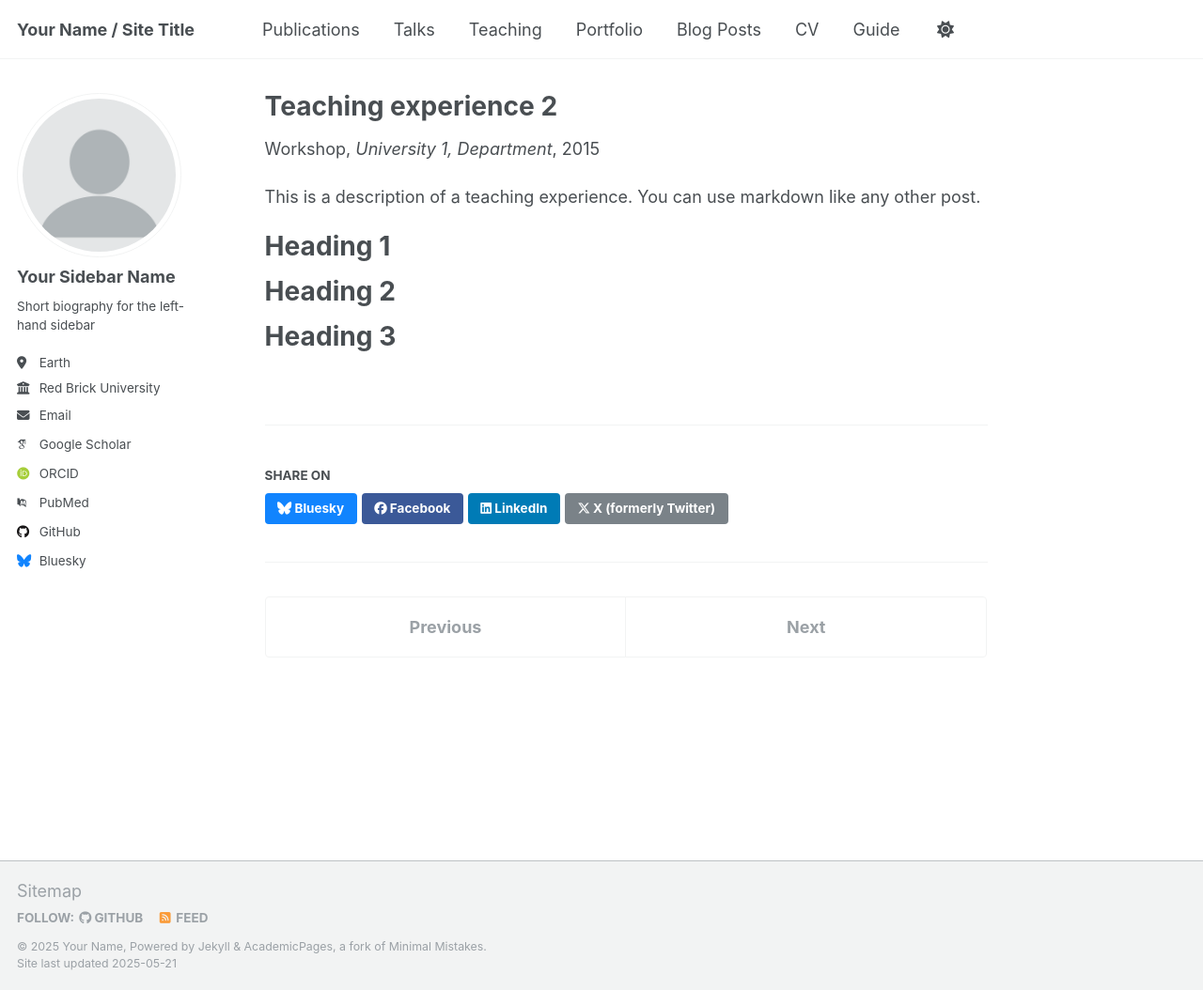
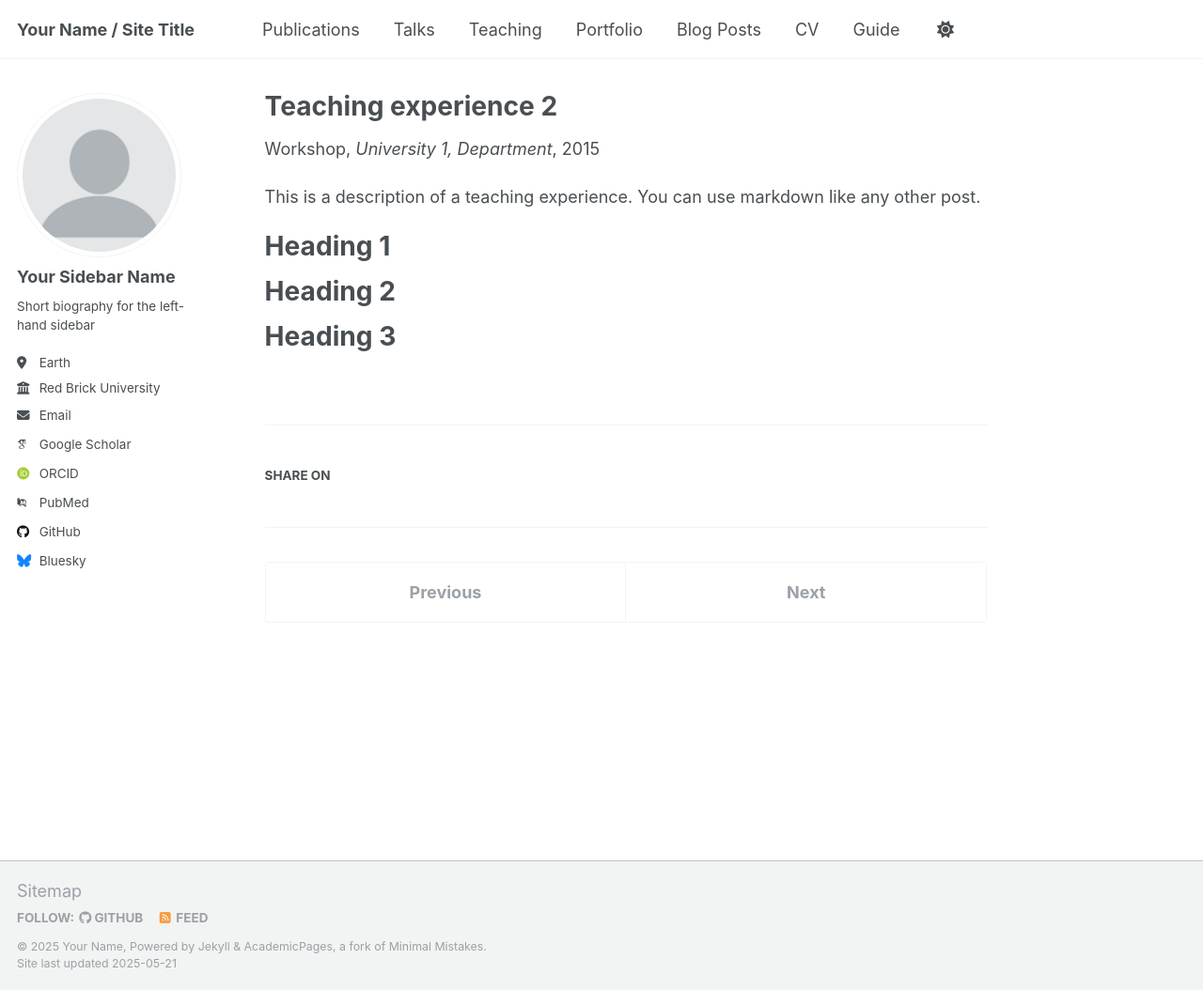
Before and after one commit to ClementFortin/ClementFortin.github.io, a Jekyll site: the page built from _teaching/2015-spring-teaching-2.md, in a window 1280 px wide and 1054 px high. Shown: the whole window at 94% size. Built offline with Jekyll 4.4.1, drawn with Linux system fonts in a browser that asks for light colours; some web fonts are replaced.

Commit message:
Update social-share.html

```diff
--- a/_includes/social-share.html
+++ b/_includes/social-share.html
@@ -5,11 +5,4 @@
     <h4 class="page__share-title">{{ site.data.ui-text[site.locale].share_on_label | default: "Share on" }}</h4>
   {% endif %}
 
-  <a href="https://bsky.app/intent/compose?text={{ base_path }}{{ page.url }}" class="btn btn--bluesky" title="{{ site.data.ui-text[site.locale].share_on_label | default: 'Share on' }} Bluesky"><i class="fab fa-bluesky" aria-hidden="true"></i><span> Bluesky</span></a>
-
-  <a href="https://www.facebook.com/sharer/sharer.php?u={{ base_path }}{{ page.url }}" class="btn btn--facebook" title="{{ site.data.ui-text[site.locale].share_on_label | default: 'Share on' }} Facebook"><i class="fab fa-facebook" aria-hidden="true"></i><span> Facebook</span></a>
-
-  <a href="https://www.linkedin.com/shareArticle?mini=true&url={{ base_path }}{{ page.url }}" class="btn btn--linkedin" title="{{ site.data.ui-text[site.locale].share_on_label | default: 'Share on' }} LinkedIn"><i class="fab fa-linkedin" aria-hidden="true"></i><span> LinkedIn</span></a>
-
-  <a href="https://x.com/intent/post?text={{ base_path }}{{ page.url }}" class="btn btn--x" title="{{ site.data.ui-text[site.locale].share_on_label | default: 'Share on' }} X"><i class="fab fa-x-twitter" aria-hidden="true"></i><span> X (formerly Twitter)</span></a>
 </section>
```
